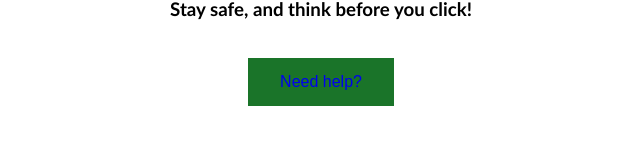
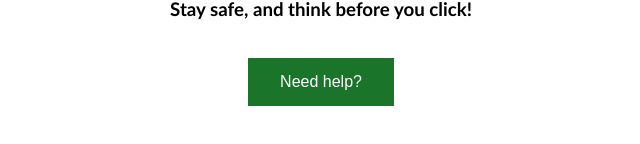
Before and after one commit to leowilkin/youvebeenphished, a plain HTML site: page index.html in a window 1280 px wide. Shown: the part 444-588 px from the top of the page, without its empty margins (319-959 px from the left). Drawn offline with Linux system fonts and the light colour scheme.

Commit message:
Update index.html

```diff
--- a/index.html
+++ b/index.html
@@ -20,7 +20,7 @@
   </h3>
   <br>
   <button class="button">
-    <a href="https://www.phishing.org/10-ways-to-avoid-phishing-scams">
+    <a class="white" href="https://www.phishing.org/10-ways-to-avoid-phishing-scams">
       Need help?
     </button>
   </h3>
```
